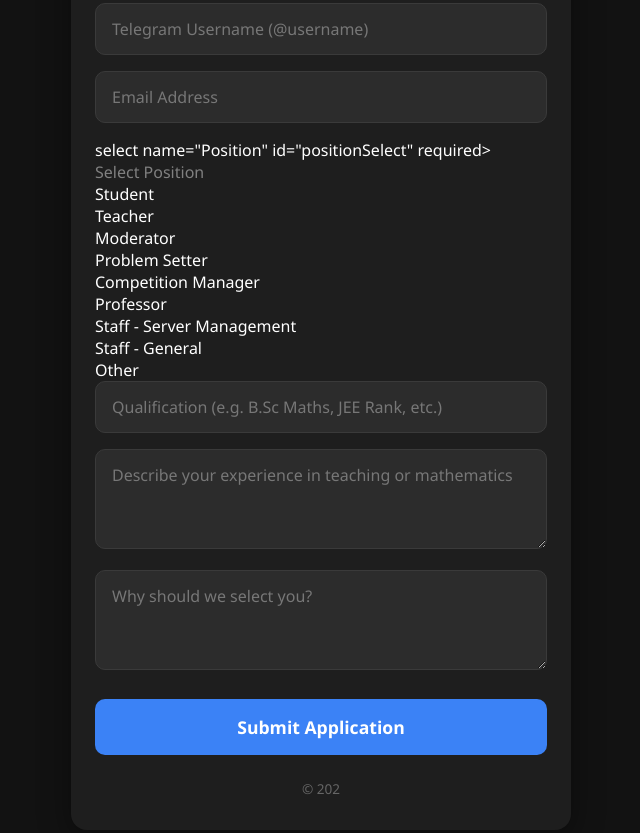
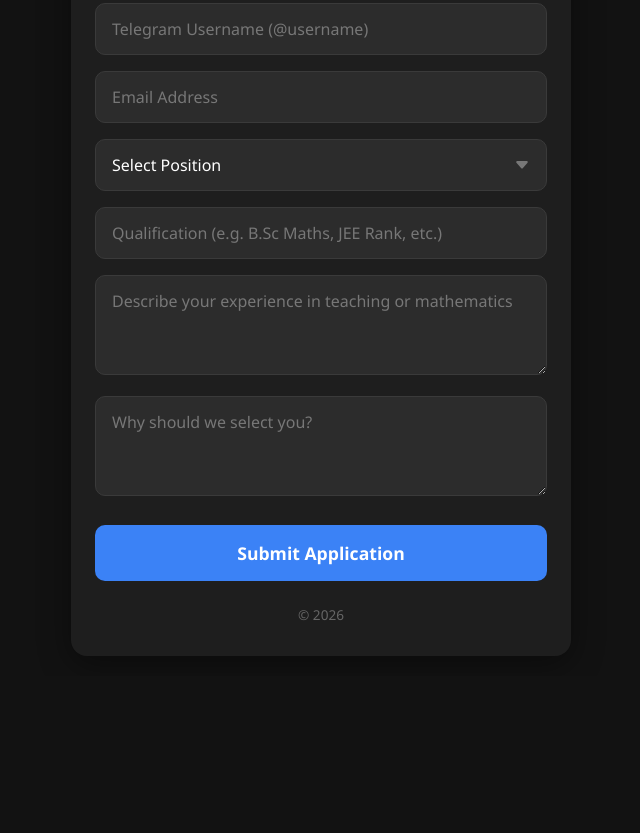
Before and after one commit to Technoblade7663/Maths-Arena, a plain HTML site: page index.html in a window 1280 px wide. Shown: the part 431-1264 px from the top of the page, without its empty margins (319-959 px from the left). After the commit the page ends 1107 px from the top, so only its background shows below. Drawn offline with Linux system fonts and the light colour scheme.

Commit message:
Reorder position options in the form

```diff
--- a/index.html
+++ b/index.html
@@ -186,11 +186,10 @@
 
                 <input type="email" name="Email Address" placeholder="Email Address" required>
 
-                select name="Position" id="positionSelect" required>
-
+                <select name="Position" id="positionSelect" required>
                     <option value="" disabled selected>Select Position</option>
+                    <option value="Teacher">Teacher</option>
                     <option value="Student">Student</option>
-    <option value="Teacher">Teacher</option>
                     <option value="Moderator">Moderator</option>
                     <option value="Problem Setter">Problem Setter</option>
                     <option value="Competition Manager">Competition Manager</option>
@@ -199,7 +198,6 @@
                     <option value="Staff - General">Staff - General</option>
                     <option value="Other">Other</option>
                 </select>
-
 
                 <input type="text" name="Other Position Details" id="otherPositionField" placeholder="Please specify your suggested position">
 
@@ -211,5 +209,6 @@
 
                 <button type="submit" class="submit-btn">Submit Application</button>
             </form>
+            <input type="hidden" name="_next" value="https://technoblade7663.github.io/Maths-Arena/?submitted=true">
 
-            <p class="footer">© 202
+            <p class="footer">© 2026
```
Lines whose indentation alone changed are shown as unchanged.
